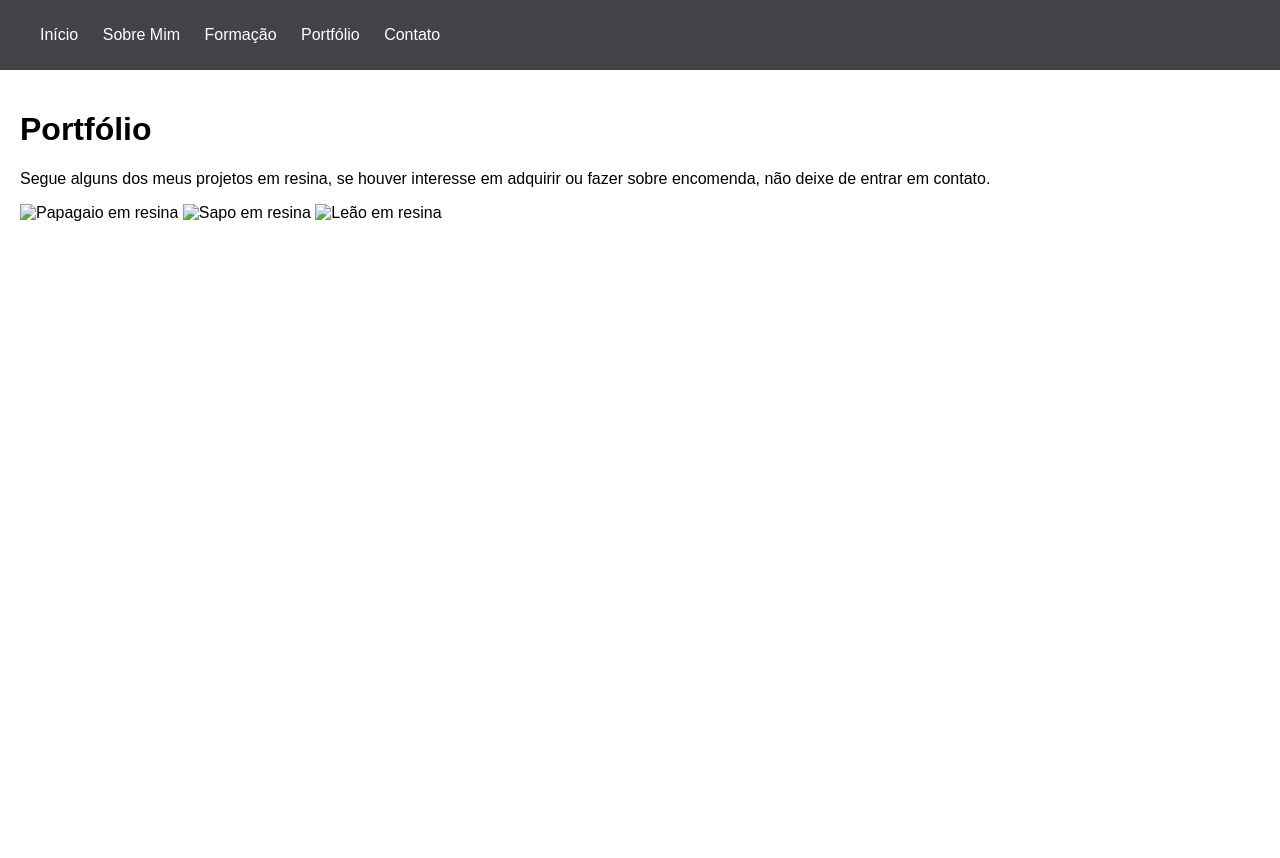
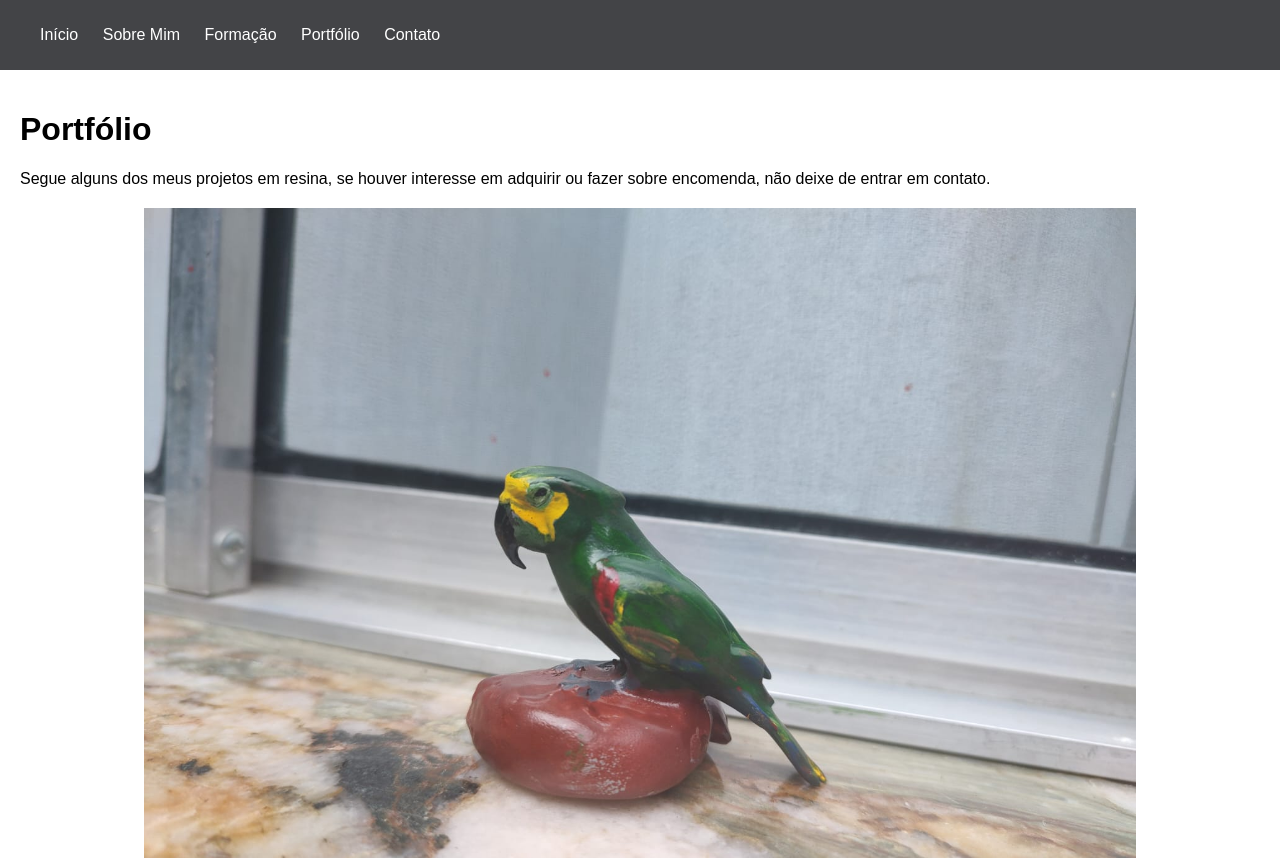
Before and after one commit to Defenser26/Bruno-Rodrgiues, a plain HTML site: page pages/portfolio.html in a window 1280 px wide. Shown: the top 858 px of the page. Before the commit the page ends 800 px from the top, so only its background shows below. Drawn offline with Linux system fonts and the light colour scheme.

Commit message:
Update portfolio.html

```diff
--- a/pages/portfolio.html
+++ b/pages/portfolio.html
@@ -23,10 +23,10 @@
         <div>
             <h1>Portfólio</h1>
             <p>Segue alguns dos meus projetos em resina, se houver interesse em adquirir ou fazer sobre encomenda, não deixe de entrar em contato.</p>
-            <div class="portfolio-images">
-                <img src="../images/papagaio.jpg" alt="Papagaio em resina">
-                <img src="../images/Sapo.jpg" alt="Sapo em resina">
-                <img src="../images/Leão.jpg" alt="Leão em resina">
+            <div class="portfolio-imagens">
+                <img src="../imagens/papagaio.jpg" alt="Papagaio em resina">
+                <img src="../imagens/Sapo.jpg" alt="Sapo em resina">
+                <img src="../imagens/Leão.jpg" alt="Leão em resina">
                 <!-- Adicione quantas imagens desejar -->
             </div>
         </div>
```
